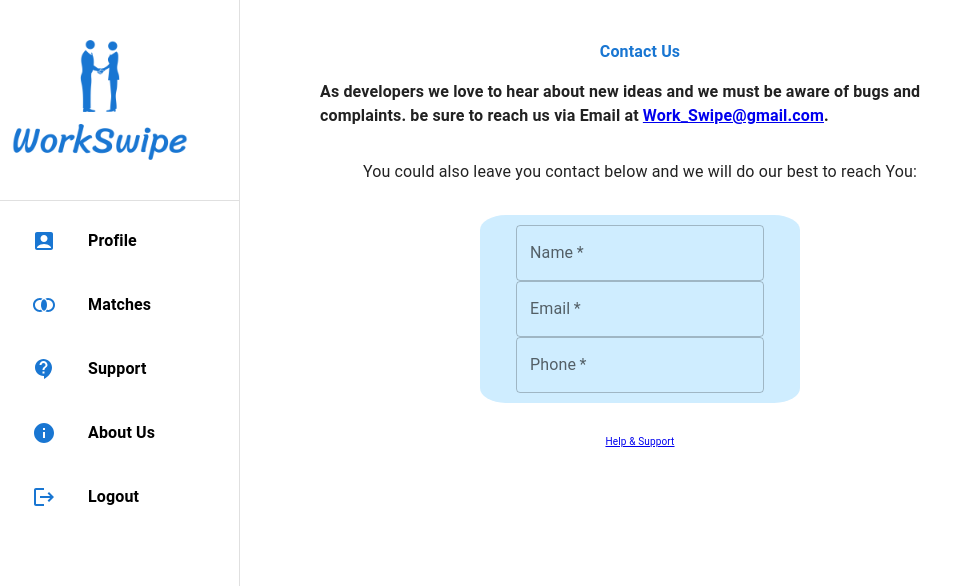
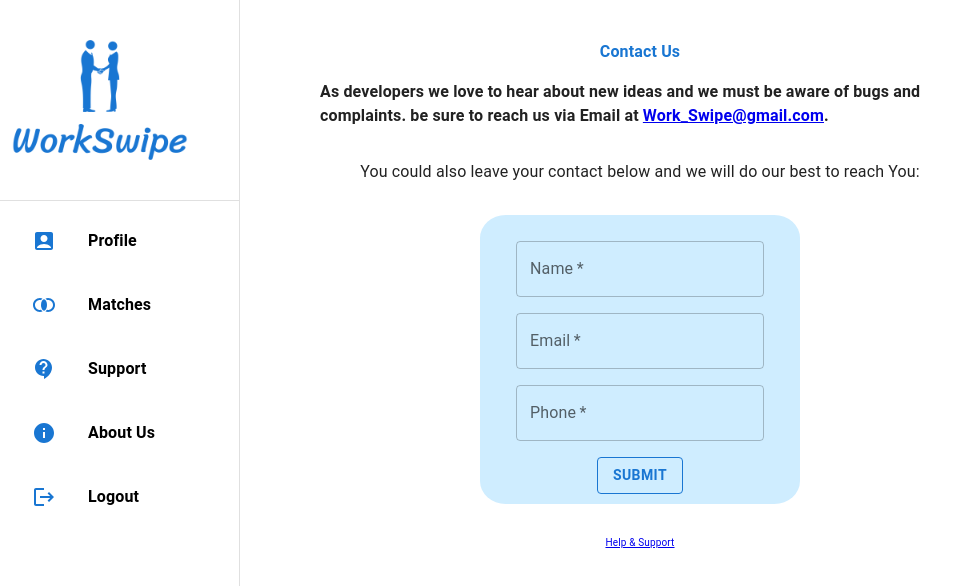
Before and after one commit to coka13/WorkSwipe, a React (Vite) app in the folder WorkSwipe/: page /contact in a window 1280 px wide. Shown: the top 586 px of the page, without its empty margins (0-970 px from the left). Built offline with nearby package versions, Linux system fonts and the light colour scheme.

Commit message:
contact repair and buttons rename

```diff
--- a/WorkSwipe/src/components/CustomModal/CustomModal.jsx
+++ b/WorkSwipe/src/components/CustomModal/CustomModal.jsx
@@ -2,7 +2,7 @@ import * as React from "react";
 import Box from "@mui/material/Box";
 import Typography from "@mui/material/Typography";
 import Modal from "@mui/material/Modal";
-import BasicButtons from "../ButtonsComponent/ButtonsComponent";
+import BasicButtons from "../BasicButtons/BasicButtons";
 import "./CustomModal.css";
 import FormComponent from "../FormComponent/FormComponent";
 
--- a/WorkSwipe/src/components/FormComponent/FormComponent.css
+++ b/WorkSwipe/src/components/FormComponent/FormComponent.css
@@ -4,6 +4,8 @@
   justify-content: center;
   align-items: center;
   width: 100%;
+  gap: 1rem;
+  margin: 1rem 0;
 }
 .scrollable-container {
   max-height: 200px;
--- a/WorkSwipe/src/pages/ContactPage/ContactPage.jsx
+++ b/WorkSwipe/src/pages/ContactPage/ContactPage.jsx
@@ -1,3 +1,4 @@
+import BasicButtons from "../../components/BasicButtons/BasicButtons";
 import CustomLinkNavigate from "../../components/CustomLinkNavigate/CustomLinkNavigate";
 import FormComponent from "../../components/FormComponent/FormComponent";
 import "./ContactPage.css";
@@ -17,11 +18,12 @@ const ContactPage = () => {
         <a href="mailto:Work_Swipe@gmail.com">Work_Swipe@gmail.com</a>.
       </p>
       <p>
-        You could also leave you contact below and we will do our best to reach
+        You could also leave your contact below and we will do our best to reach
         You:
       </p>
       <div className="contactForm">
         <FormComponent props={contactProps} />
+        <BasicButtons text={"Submit"}/>
       </div>
       <CustomLinkNavigate
       text={""}
--- a/WorkSwipe/src/pages/Login/Login.jsx
+++ b/WorkSwipe/src/pages/Login/Login.jsx
@@ -1,6 +1,6 @@
 import Waves from "../../components/Waves/Waves";
 import FormComponent from "../../components/FormComponent/FormComponent";
-import BasicButtons from "../../components/ButtonsComponent/ButtonsComponent";
+import BasicButtons from "../../components/BasicButtons/BasicButtons";
 import CustomLinkNavigate from "../../components/CustomLinkNavigate/CustomLinkNavigate";
 import "./Login.css";
 
--- a/WorkSwipe/src/pages/RegisterPage/RegisterPage.jsx
+++ b/WorkSwipe/src/pages/RegisterPage/RegisterPage.jsx
@@ -1,6 +1,6 @@
 import Waves from "../../components/Waves/Waves";
 import FormComponent from "../../components/FormComponent/FormComponent";
-import BasicButtons from "../../components/ButtonsComponent/ButtonsComponent";
+import BasicButtons from "../../components/BasicButtons/BasicButtons";
 import CustomLinkNavigate from "../../components/CustomLinkNavigate/CustomLinkNavigate";
 import "./RegisterPage.css";
 
```
Also changed, not shown: WorkSwipe/src/components/BasicButtons/BasicButtons.css (added), WorkSwipe/src/components/BasicButtons/BasicButtons.jsx (renamed from WorkSwipe/src/components/ButtonsComponent/ButtonsComponent.jsx).
